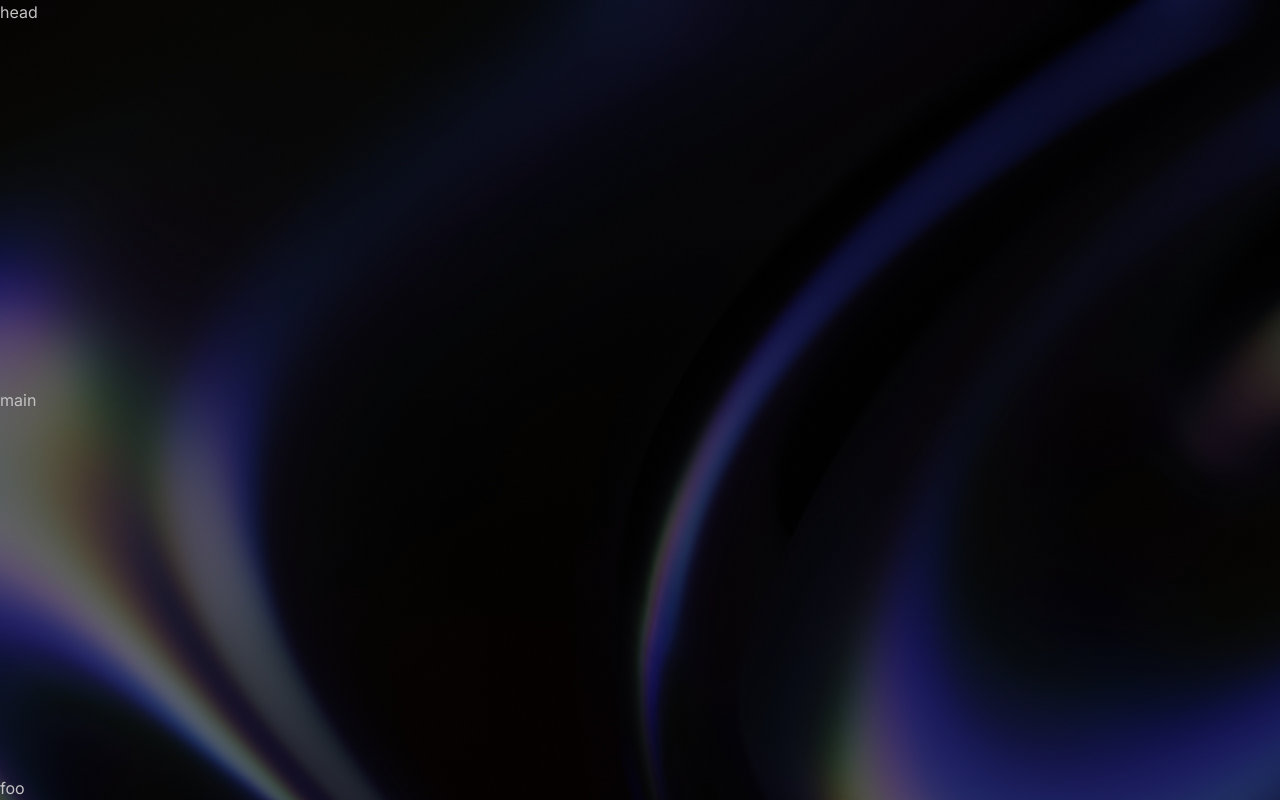
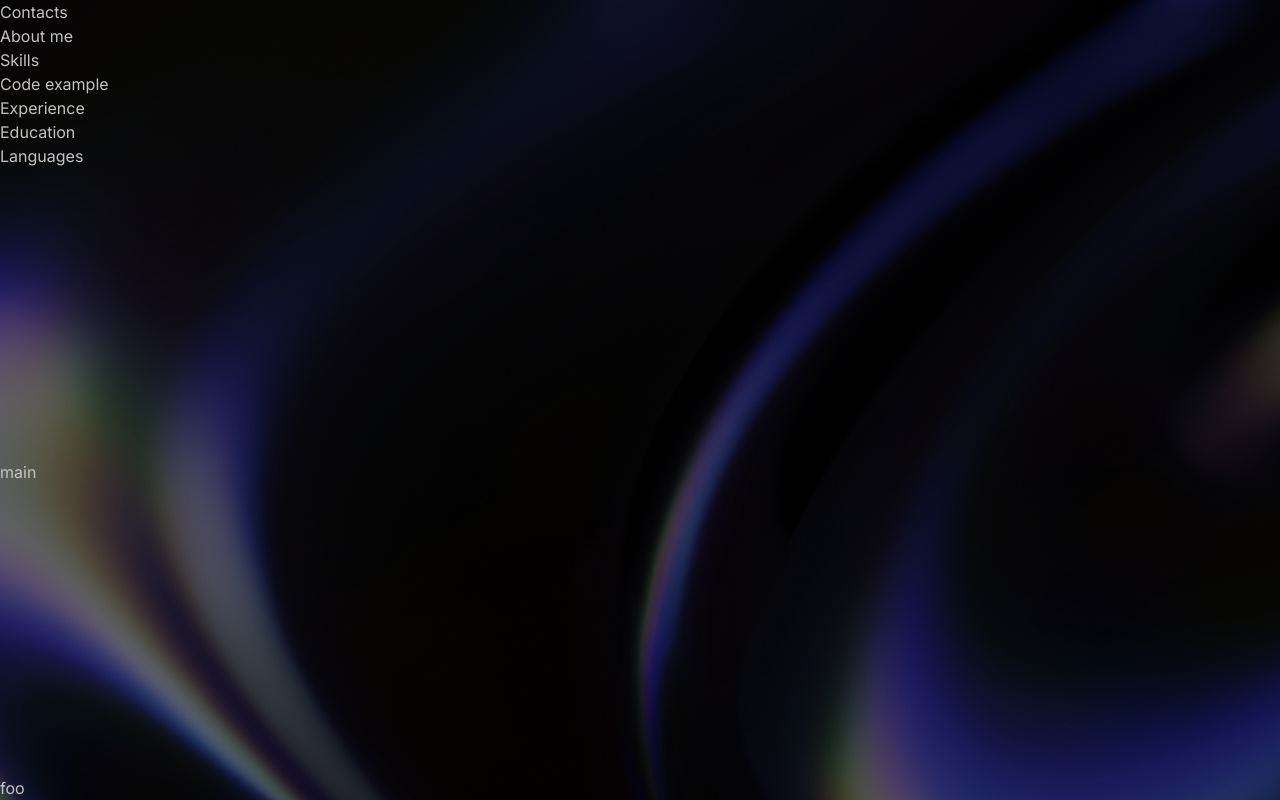
Before and after one commit to leenuar/rsschool-cv, a plain HTML site: page index.html in a window 1280 px wide. Drawn offline with Linux system fonts and the light colour scheme.

Commit message:
feat: add nav list

```diff
--- a/index.html
+++ b/index.html
@@ -14,7 +14,19 @@
 </head>
 <body>
 <header>
-    <div class="container">head</div>
+    <div class="container">
+        <nav class="nav">
+            <ul class="nav__list">
+                <li class="nav__item">Contacts</li>
+                <li class="nav__item">About me</li>
+                <li class="nav__item">Skills</li>
+                <li class="nav__item">Code example</li>
+                <li class="nav__item">Experience</li>
+                <li class="nav__item">Education</li>
+                <li class="nav__item">Languages</li>
+            </ul>
+        </nav>
+    </div>
 </header>
 <main>
     <div class="container">main</div>
```
